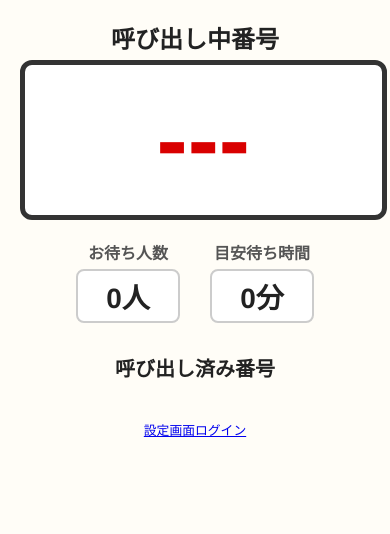
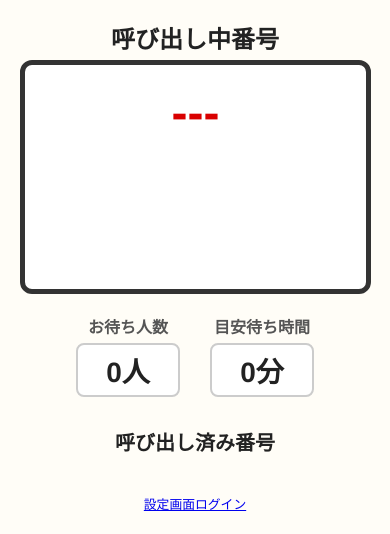
Before and after one commit to seven29789/seven_calling, a Flask app: page /monitor in a window 390 px wide. Shown: the part 148-682 px from the top of the page. Run offline with Flask 3, Linux system fonts and the light colour scheme.

Commit message:
Update monitor.html

```diff
--- a/meat_takeout_queue/templates/monitor.html
+++ b/meat_takeout_queue/templates/monitor.html
@@ -11,24 +11,17 @@
 .big-number {
   border: 5px solid #333;
   border-radius: 12px;
+  padding: 20px;
+  font-weight: bold;
   background-color: #fff;
-  box-sizing: border-box;
+  display: inline-block;
 
-  width: min(92vw, 520px);
-  min-height: 180px;
-  padding: 10px 16px;
-
-  display: flex;
-  align-items: center;
-  justify-content: center;
+  width: min(90vw, 450px);              /* ← スマホ対応 */
+  font-size: clamp(3rem, 12vw, 8rem);   /* ← 自動サイズ調整 */
 
   text-align: center;
-  line-height: 1;
-  font-weight: 700;
-  font-size: clamp(4.8rem, 22vw, 9rem);
-
-  margin: 0 auto;
-  overflow: hidden;
+  box-sizing: border-box;               /* ← はみ出し防止 */
+  aspect-ratio: 3 / 2;                  /* ← 見た目安定 */
 }
 
 /* 統計表示 */
@@ -60,19 +53,11 @@
   display: inline-block;
 }
 
-/* スマホ微調整 */
+/* スマホ微調整（さらに見やすく） */
 @media (max-width: 600px) {
-  .big-number {
-    width: 94vw;
-    min-height: 160px;
-    padding: 8px 12px;
-    font-size: clamp(5.2rem, 24vw, 7.5rem);
-  }
-
   .label {
     font-size: 1.4rem;
   }
-
   .value {
     font-size: 1.3rem;
   }
@@ -84,7 +69,6 @@ input[type=number]::-webkit-outer-spin-button {
   -webkit-appearance: none;
   margin: 0;
 }
-
 input[type=number] {
   -moz-appearance: textfield;
 }
@@ -133,4 +117,3 @@ input[type=number] {
   </div>
 </body>
 </html>
-</html>
```
